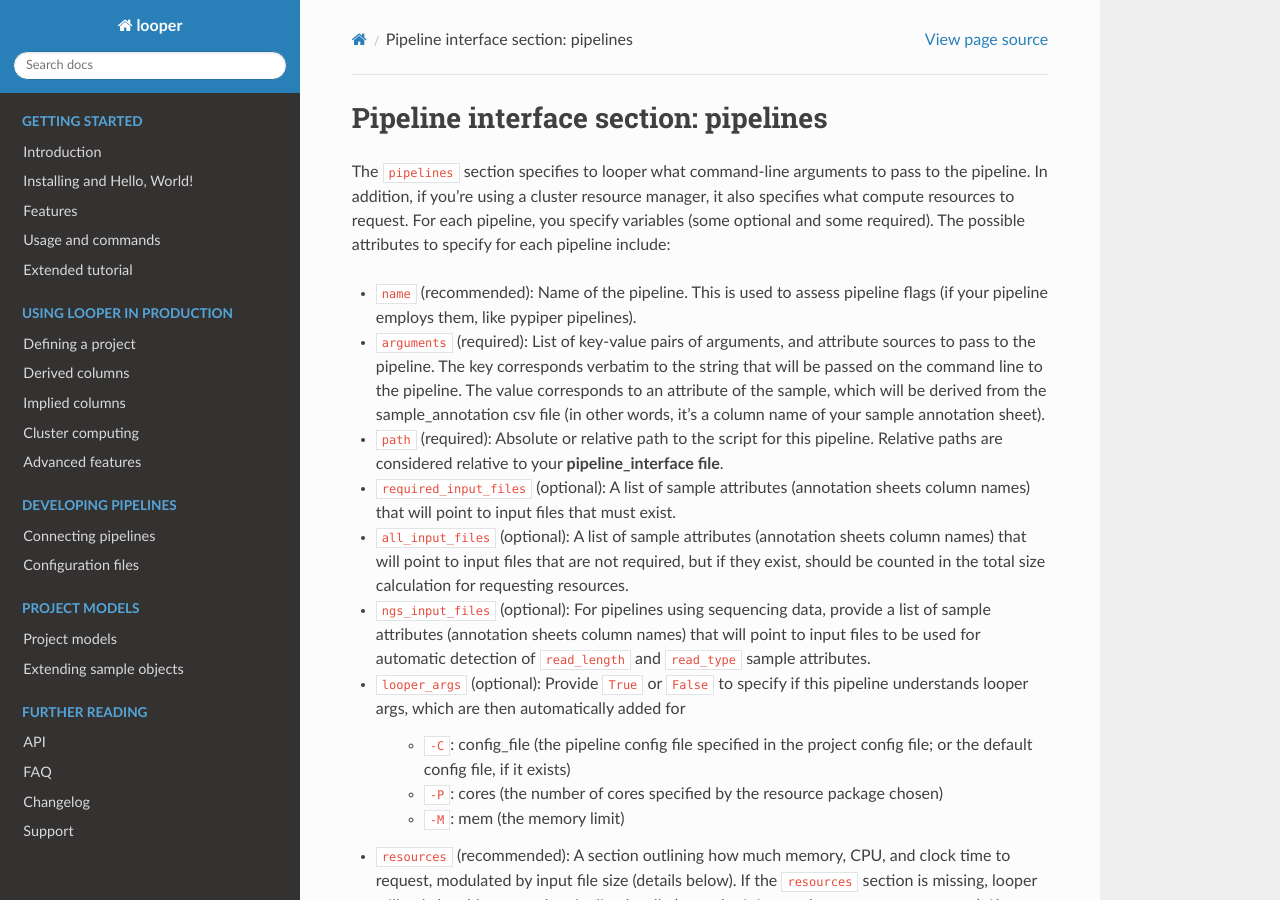
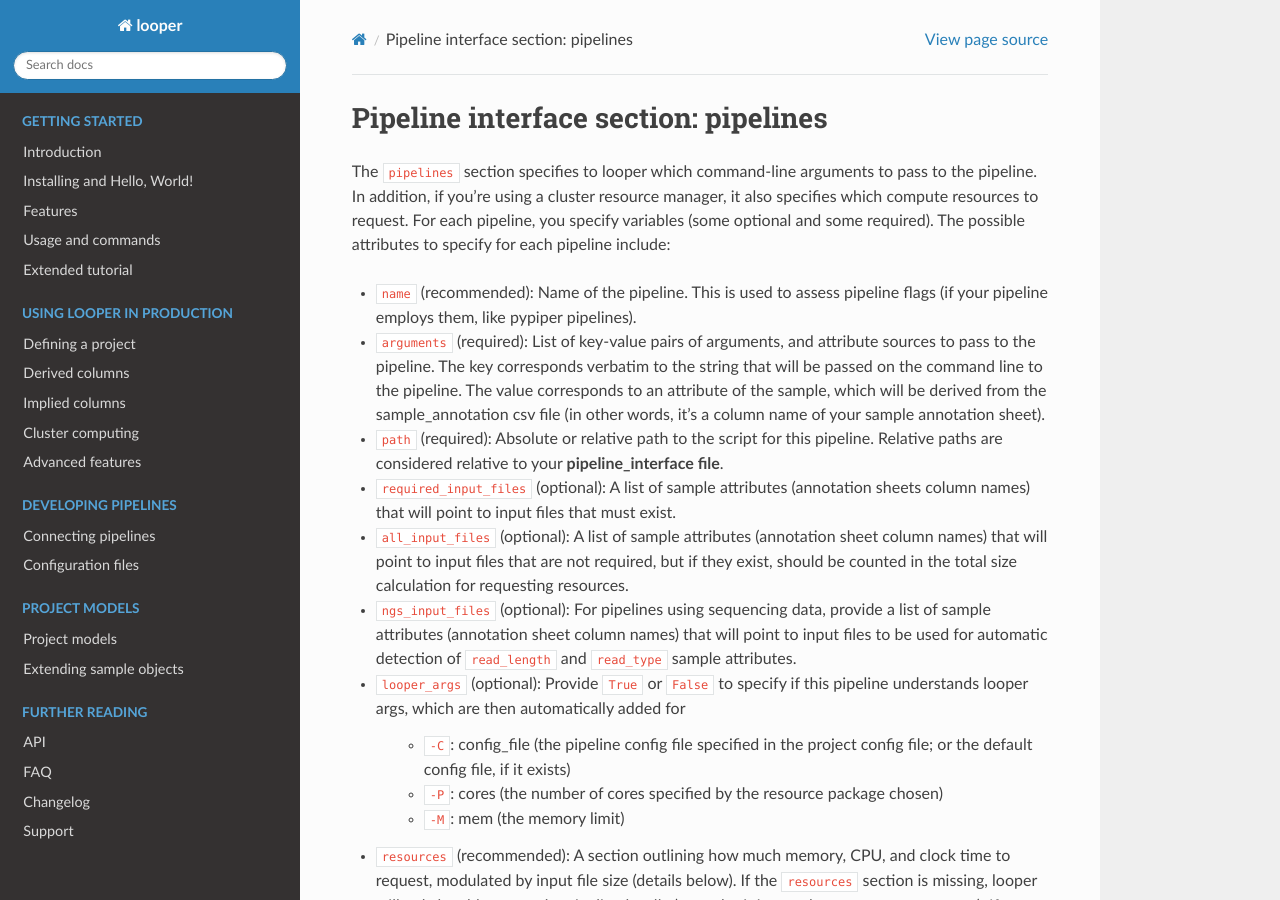
Before and after one commit to pepkit/peppy, a Sphinx documentation site: the page built from doc/source/pipeline-interface.rst, in a window 1280 px wide and 900 px high. Built offline with Sphinx 7.4.7 and the Read the Docs theme 2.0.0, drawn with Linux system fonts in a browser that asks for light colours.

Commit message:
Update pipeline-interface.rst

```diff
--- a/doc/source/pipeline-interface.rst
+++ b/doc/source/pipeline-interface.rst
@@ -2,14 +2,14 @@
 Pipeline interface section: pipelines
 **************************************************
 
-The ``pipelines`` section specifies to looper what command-line arguments to pass to the pipeline. In addition, if you're using a cluster resource manager, it also specifies what compute resources to request. For each pipeline, you specify variables (some optional and some required). The possible attributes to specify for each pipeline include:
+The ``pipelines`` section specifies to looper which command-line arguments to pass to the pipeline. In addition, if you're using a cluster resource manager, it also specifies which compute resources to request. For each pipeline, you specify variables (some optional and some required). The possible attributes to specify for each pipeline include:
 
 - ``name`` (recommended): Name of the pipeline. This is used to assess pipeline flags (if your pipeline employs them, like pypiper pipelines).
 - ``arguments`` (required): List of key-value pairs of arguments, and attribute sources to pass to the pipeline. The key corresponds verbatim to the string that will be passed on the command line to the pipeline. The value corresponds to an attribute of the sample, which will be derived from the sample_annotation csv file (in other words, it's a column name of your sample annotation sheet).
 - ``path`` (required): Absolute or relative path to the script for this pipeline. Relative paths are considered relative to your **pipeline_interface file**.
 - ``required_input_files`` (optional): A list of sample attributes (annotation sheets column names) that will point to input files that must exist.
-- ``all_input_files`` (optional): A list of sample attributes (annotation sheets column names) that will point to input files that are not required, but if they exist, should be counted in the total size calculation for requesting resources.
-- ``ngs_input_files`` (optional): For pipelines using sequencing data, provide a list of sample attributes (annotation sheets column names) that will point to input files to be used for automatic detection of ``read_length`` and ``read_type`` sample attributes.
+- ``all_input_files`` (optional): A list of sample attributes (annotation sheet column names) that will point to input files that are not required, but if they exist, should be counted in the total size calculation for requesting resources.
+- ``ngs_input_files`` (optional): For pipelines using sequencing data, provide a list of sample attributes (annotation sheet column names) that will point to input files to be used for automatic detection of ``read_length`` and ``read_type`` sample attributes.
 
 - ``looper_args`` (optional): Provide ``True`` or ``False`` to specify if this pipeline understands looper args, which are then automatically added for
 
```
